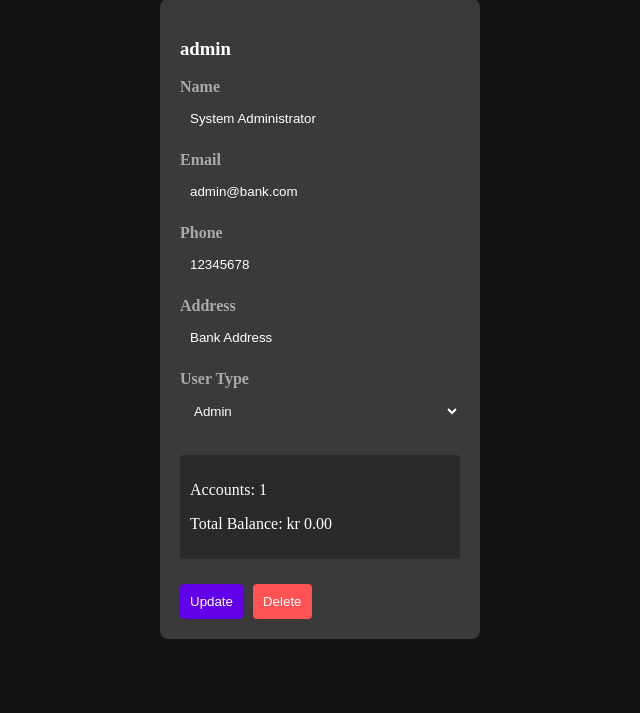
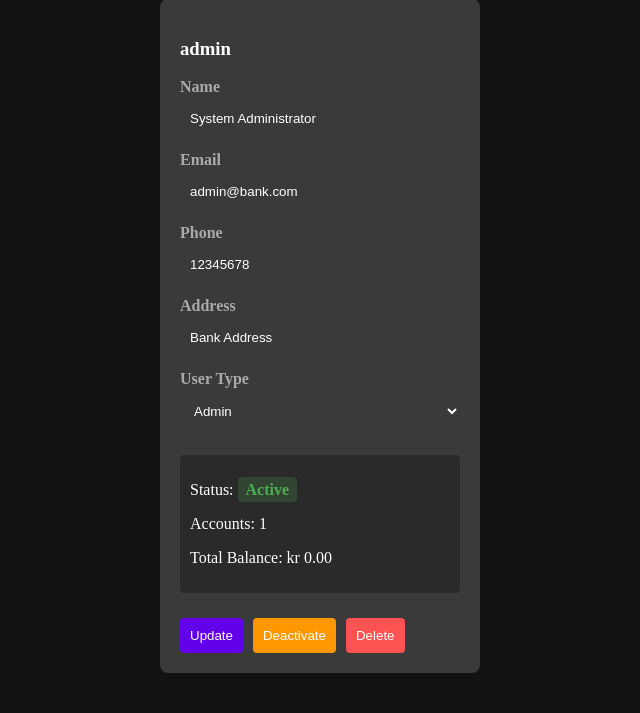
Before and after one commit to bossyobro/Bank-Oppgaven, a PHP site: page /admin/users.php in a window 1280 px wide. Shown: the part 140-853 px from the top of the page, without its empty margins (0-640 px from the left). Before the commit the page ends 779 px from the top, so only its background shows below. Run offline with PHP 8.4, Linux system fonts and the light colour scheme; a user stored in the database is signed in; data comes from the database, SQL or seed files in the repository.

Commit message:
Final Touches, adding some comments, removing some redundant code etc

```diff
--- a/admin/users.php
+++ b/admin/users.php
@@ -45,6 +45,18 @@ if ($_SERVER['REQUEST_METHOD'] == "POST") {
                     ]);
                     $notification = '<div class="success">User updated successfully.</div>';
                     break;
+
+                case 'activate':
+                    $stmt = $conn->prepare("UPDATE users SET status = 'active' WHERE id = ?");
+                    $stmt->execute([$_POST['user_id']]);
+                    $notification = '<div class="success">User activated successfully.</div>';
+                    break;
+
+                case 'deactivate':
+                    $stmt = $conn->prepare("UPDATE users SET status = 'deactivated' WHERE id = ?");
+                    $stmt->execute([$_POST['user_id']]);
+                    $notification = '<div class="success">User deactivated successfully.</div>';
+                    break;
             }
         } catch (Exception $e) {
             $notification = '<div class="error">Operation failed: ' . htmlspecialchars($e->getMessage()) . '</div>';
@@ -57,7 +69,7 @@ $stmt = $conn->prepare("
     SELECT u.*, COUNT(a.id) as account_count, SUM(a.balance) as total_balance
     FROM users u
     LEFT JOIN accounts a ON u.id = a.user_id
-    GROUP BY u.id
+    GROUP BY u.id, u.status
     ORDER BY u.username
 ");
 $stmt->execute();
@@ -123,12 +135,20 @@ $users = $stmt->fetchAll();
                         </div>
 
                         <div class="user-stats">
+                            <p>Status: <span class="status-badge <?= $user['status'] === 'active' ? 'status-active' : 'status-deactivated' ?>">
+                                <?= ucfirst($user['status']) ?>
+                            </span></p>
                             <p>Accounts: <?= $user['account_count'] ?></p>
                             <p>Total Balance: kr <?= number_format($user['total_balance'] ?? 0, 2) ?></p>
                         </div>
 
                         <div class="button-group">
                             <button type="submit" name="action" value="update">Update</button>
+                            <?php if ($user['status'] === 'active'): ?>
+                                <button type="submit" name="action" value="deactivate" class="warning-button">Deactivate</button>
+                            <?php else: ?>
+                                <button type="submit" name="action" value="activate" class="success-button">Activate</button>
+                            <?php endif; ?>
                             <button type="submit" name="action" value="delete"
                                     onclick="return confirm('Are you sure you want to delete this user?')"
                                     class="delete-button">Delete</button>
--- a/auth.php
+++ b/auth.php
@@ -4,23 +4,6 @@
 function checkAuth() {
     if (!isset($_SESSION['username'])) {
         header("Location: login.php");
-        exit;
-    }
-}
-
-function checkAdmin() {
-    if (!isset($_SESSION['username'])) {
-        header("Location: login.php");
-        exit;
-    }
-
-    $conn = getDbConnection();
-    $stmt = $conn->prepare("SELECT user_type FROM users WHERE username = ?");
-    $stmt->execute([$_SESSION['username']]);
-    $user_type = $stmt->fetchColumn();
-
-    if ($user_type !== 'admin') {
-        header("Location: index.php");
         exit;
     }
 }
--- a/includes/validators.php
+++ b/includes/validators.php
@@ -1,10 +1,13 @@
 <?php
 
 function validateAccountNumber($accountNumber) {
+
+    // Check if the account number is valid
     if (!preg_match('/^\d{4}\.\d{2}\.\d{5}$/', $accountNumber)) {
         return false;
     }
 
+    // Check if the bank code is valid
     list($bankCode, $typeCode, $accountCode) = explode('.', $accountNumber);
 
     if ($bankCode !== '1234') {
--- a/static/styles.css
+++ b/static/styles.css
@@ -457,3 +457,35 @@ textarea {
     flex-direction: column;
     gap: 20px;
 }
+
+.warning-button {
+    background-color: #ff9800;
+}
+
+.warning-button:hover {
+    background-color: #f57c00;
+}
+
+.success-button {
+    background-color: #4CAF50;
+}
+
+.success-button:hover {
+    background-color: #388E3C;
+}
+
+.status-badge {
+    padding: 4px 8px;
+    border-radius: 4px;
+    font-weight: bold;
+}
+
+.status-active {
+    background-color: rgba(76, 175, 80, 0.2);
+    color: #4CAF50;
+}
+
+.status-deactivated {
+    background-color: rgba(255, 82, 82, 0.2);
+    color: #ff5252;
+}
```
Also changed, not shown: static/bank.sql (+9 -2 lines).
